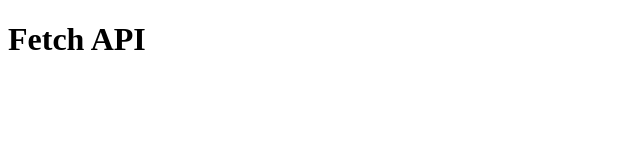
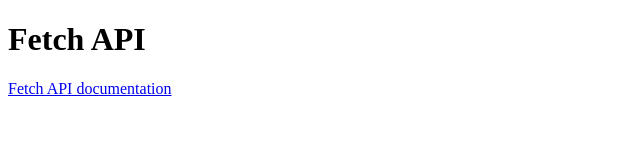
Before and after one commit to ferenc-attila/learning-javascript, a plain HTML site: page 13-async_programming/11-fetch_api.html in a window 1280 px wide. Shown: the whole page, without its empty margins (0-640 px from the left). Drawn offline with Linux system fonts and the light colour scheme.

Commit message:
fetch api documentation url added

```diff
--- a/13-async_programming/11-fetch_api.html
+++ b/13-async_programming/11-fetch_api.html
@@ -10,6 +10,10 @@
 
 <body>
     <h1>Fetch API</h1>
+
+    <p>
+        <a href="https://developer.mozilla.org/en-US/docs/Web/API/Fetch_API" target="_blank">Fetch API documentation</a>
+    </p>
 
     <script>
         'use strict';
```
